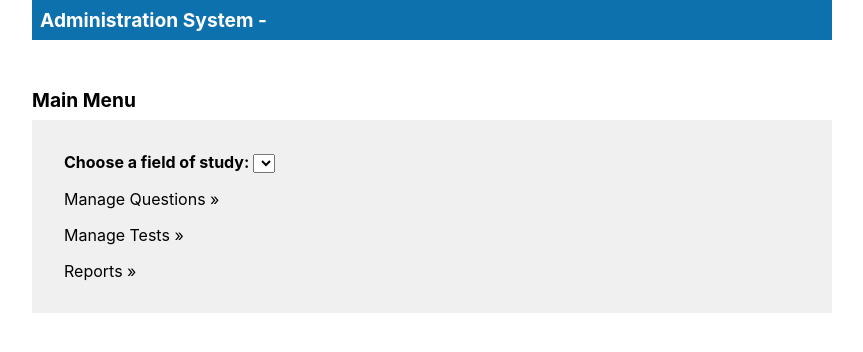
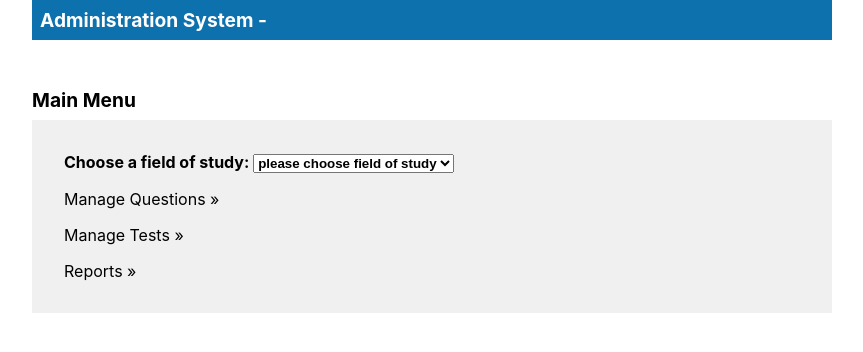
Before and after one commit to barspielberg/ExamSystem, a React (Create React App) app in the folder client/: page /MainMenu in a window 1280 px wide. Shown: the top 352 px of the page, without its empty margins (208-1071 px from the left). Built offline with nearby package versions, Linux system fonts and the light colour scheme.

Commit message:
fix routing

```diff
--- a/client/src/components/pages/mainMenuPage/MainMenuPage.tsx
+++ b/client/src/components/pages/mainMenuPage/MainMenuPage.tsx
@@ -34,6 +34,7 @@ const MainMenuPage: React.FC<IMainMenuPageProps> = ({
             value={fieldId}
             onChange={(e) => setFieldId(e.target.value)}
           >
+            <option value="">please choose field of study</option>
             {fields?.map((f) => (
               <option key={f.id} value={f.id}>
                 {f.title}
```
